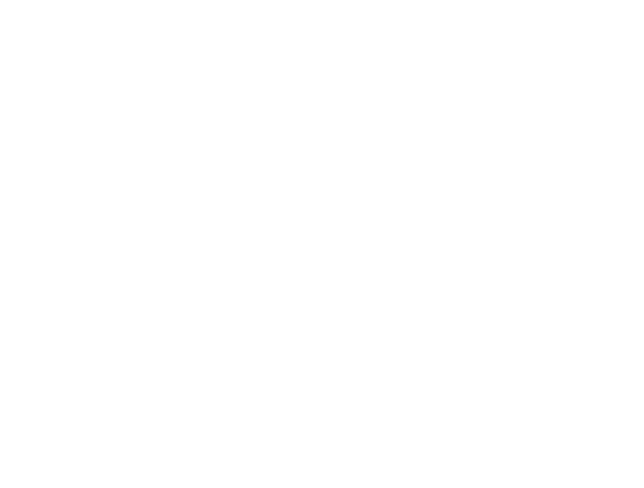
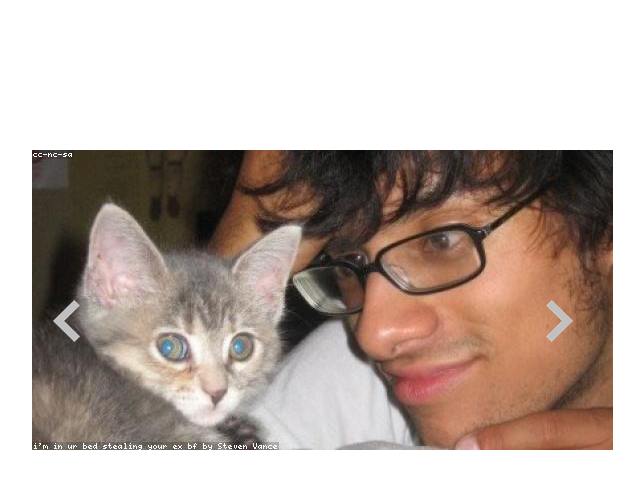
Before and after one commit to monty-georgiev/JS-Apps-Course, a plain HTML site: page Lect1/homework/problem4/index.html in a window 1280 px wide. Shown: the whole page, without its empty margins (327-971 px from the left). Drawn offline with nearby package versions, Linux system fonts and the light colour scheme.

Commit message:
Slider
Some additional styles added. Todo: js functionality;

```diff
--- a/Lect1/homework/problem4/css/style.css
+++ b/Lect1/homework/problem4/css/style.css
@@ -11,8 +11,49 @@ ul {
 .main-wrapper {
     max-width: 1020px;
     margin: 0 auto;
+    position: relative;
 }
 
 .slideshow-holder {
-    margin-top: 150px;
+    margin: 150px auto;
+    text-align: center;
+    width: 600px;
+    height: 300px;
+    overflow: hidden;
+    position: relative;
 }
+
+.slideshow {
+    width: 2450px;
+    position: relative;
+}
+
+.slide {
+    display: inline-block;
+    width: 600px;
+    position: relative;
+}
+
+.arrow {
+    display: block;
+    width: 27px;
+    height: 42px;
+    position: absolute;
+    top: 50%;
+    transition: all .35s;
+    cursor: pointer;
+}
+
+.arrow:hover {
+    transform: scale(1.2);
+}
+
+.arrow-prev {
+    background-image: url("../img/arrow-prev.png");
+    left: 40px;
+}
+
+.arrow-next {
+    background-image: url("../img/arrow-next.png");
+    right: 40px;
+}
--- a/Lect1/homework/problem4/index.html
+++ b/Lect1/homework/problem4/index.html
@@ -12,10 +12,21 @@
 
     <section class="slideshow-holder">
         <ul class="slideshow">
-            <li class="slide"></li>
-            <li class="slide"></li>
-            <li class="slide"></li>
+            <li class="slide active">
+                <img src="img/image-holder1.jpeg" alt="cats are fun"/>
+            </li>
+            <li class="slide">
+                <img src="img/image-holder2.jpeg" alt="cats are fun"/>
+            </li>
+            <li class="slide">
+                <img src="img/image-holder3.jpeg" alt="cats are fun"/>
+            </li>
+            <li class="slide">
+                <img src="img/image-holder4.jpeg" alt="cats are fun"/>
+            </li>
         </ul>
+        <span class="arrow arrow-prev" id="prev-image"></span>
+        <span class="arrow arrow-next" id="next-image"></span>
     </section>
 
 </div>
--- a/Lect1/homework/problem4/js/app.js
+++ b/Lect1/homework/problem4/js/app.js
@@ -1,7 +1,18 @@
 ;
 (function ($, window, undefined) {
 
+    var $prevBtn = $('#prev-image');
+    var $nextBtn = $('#next-image');
+    var $slides = $('.slide');
 
+
+    $prevBtn.on('click', function () {
+        console.log('previous image');
+    });
+
+    $nextBtn.on('click', function () {
+        console.log('next image');
+    })
 
 
 })(jQuery, window);
```
Also changed, not shown: Lect1/homework/problem4/js/min/app-min.js (+11 -0 lines), Lect1/homework/problem4/img/arrow-next.png (added), Lect1/homework/problem4/img/arrow-prev.png (added), Lect1/homework/problem4/img/image-holder1.jpeg (added), Lect1/homework/problem4/img/image-holder2.jpeg (added), Lect1/homework/problem4/img/image-holder3.jpeg (added), Lect1/homework/problem4/img/image-holder4.jpeg (added).
